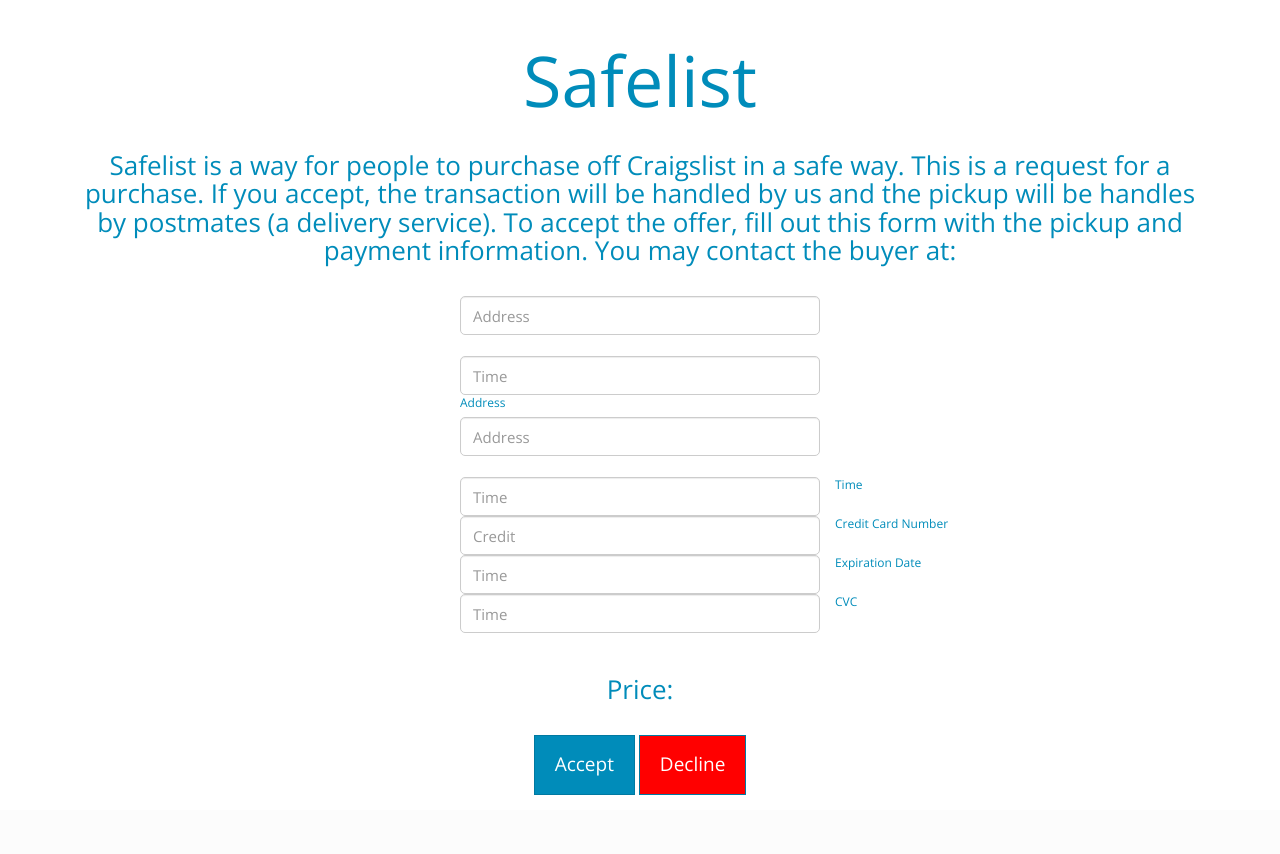
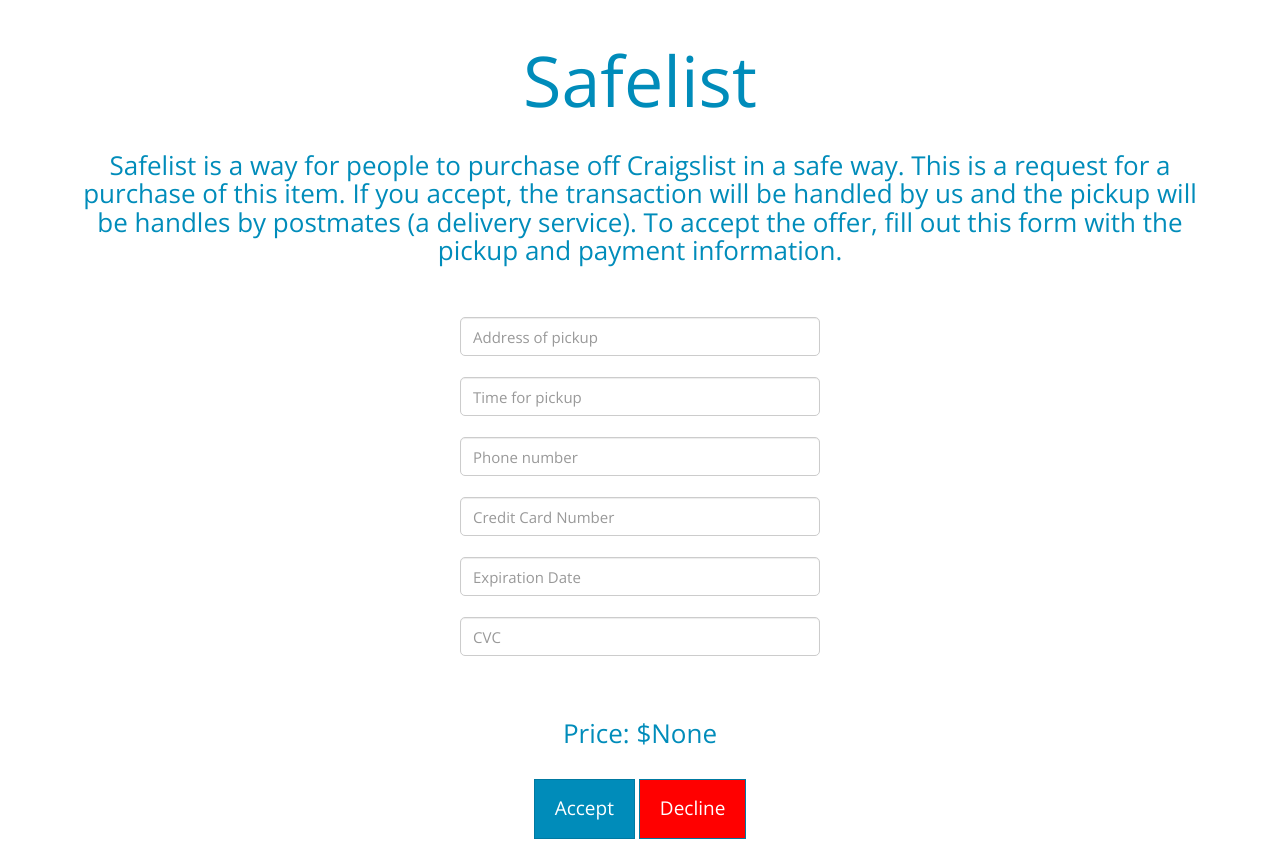
Before and after one commit to DiZy/safelist, a Flask app: page /formResponse in a window 1280 px wide. Shown: the part 45-899 px from the top of the page. Before the commit the page ends 840 px from the top, so only its background shows below. Run offline with Flask 2, Linux system fonts and the light colour scheme; some libraries are stand-ins or nearby versions.

Commit message:
pretty much done :^)

```diff
--- a/app.py
+++ b/app.py
@@ -37,21 +37,39 @@ def form():
 
 @app.route('/formdone', methods=['GET', 'POST'])
 def formdone():
+	username = request.form.get('username')
+	url = request.form.get('url')
+	price = request.form.get('price')
+	pickupAddress = request.form.get('address')
+	pickupTime = request.form.get('time')
+	creditCard = request.form.get('creditcard')
+	expiration = request.form.get('date')
+	cvc = request.form.get('CVC')
+	pickupPhone = request.form.get('number')
+
+	a = users.find_one({'username':username})
+	dropoffAddress = a['address']
+
+	userEmail = a['email']
+
+	#insert stripe stuff
+	createDelivery(pickupAddress, dropoffAddress, pickupTime, pickupPhone)
+
+	#send confirmation email
+
 	return render_template("formdone.html")
 
-@app.route('/posttest', methods=['GET', 'POST'])
-def createDelivery():
+def createDelivery(pickup_address, dropoff_address, time, phone):
 	url = "/v1/customers/cus_KAf9ELwr8oZ2wV/deliveries"
 	apikey = "6eaa2533-2faf-466b-9d94-795fdf638e13"
 	data = {
 		"pickup_name":"The Warehouse",
 		"pickup_address":"20 McAllister St, San Francisco, CA",
 		"pickup_phone_number":"555-555-5555",
-		"pickup_notes":"Optional note that this is Invoice #123",
+		"pickup_notes":"Please pickup at " + time,
 		"dropoff_name":"Alice",
 		"dropoff_address":"101 Market St, San Francisco, CA",
 		"dropoff_phone_number":"415-555-1234",
-		"dropoff_notes":"Optional note to ring the bell",
 		"manifest":"Pickup from safelist"
   	}
 	r = requests.post('https://api.postmates.com/v1/customers/cus_KAf9ELwr8oZ2wV/deliveries', data=data, auth=(apikey, ""))
@@ -90,6 +108,7 @@ def show(shop,id,price):
 	# driver.get("http://philadelphia.craigslist.org/"+shop+"/"+id+".html")
 	# driver.find_element_by_class_name("reply_button").click()
 	# a = driver.find_element_by_class_name("anonemail")
+	url = "http://philadelphia.craigslist.org/"+shop+"/"+id+".html"
 	a = "teamsafelist1@gmail.com"
 	message = sendgrid.Mail()
 	message.add_to("teamsafelist1@gmail.com")
@@ -105,11 +124,10 @@ def show(shop,id,price):
 			</div>
 			<div class="col-md-4"></div>
 		</div>
-		<div class="center"><h3>Safelist is a way for people to purchase off Craigslist in a safe way. This is a request for a purchase. If you accept, the transaction will be handled by us and the pickup will be handles by postmates (a delivery service). To accept the offer, follow this link to fill out a form with the pickup and payment information. The buyer is offering; $'''+price+''' </h3></div>
+		<div class="center"><h3>Safelist is a way for people to purchase off Craigslist in a safe way. This is a request for a purchase of <a href="'''+url+'''"> this item </a>. If you accept, the transaction will be handled by us and the pickup will be handles by postmates (a delivery service). To accept the offer, follow this link to fill out a form with the pickup and payment information. The buyer is offering; $'''+price+''' </h3></div>
 		<form action="http://localhost:8000/formResponse" method="POST" >
 			<input type="hidden" value="''' + session['username'] + '''" name="username">
-			<input type="hidden" value="''' + shop + '''" name="shop">
-			<input type="hidden" value="''' + id + '''" name="id">
+			<input type="hidden" value="''' + url + '''" name="url">
 			<input type="hidden" value="''' + price + '''" name="price">
 			<input type="submit" style="display:inline" value="Continue to form">
 			<br>
@@ -118,13 +136,12 @@ def show(shop,id,price):
 	'''
 	message.set_subject("Interested In Buying")
 	message.set_html(email_str)
-	# print s.send(message)
+	print s.send(message)
 	return render_template('get.html', person=a)
 
 @app.route('/formResponse', methods=['GET','POST'])
 def dealWithForm():
-	print request.form.get('username')
-	return render_template('form.html')
+	return render_template('form.html', username = request.form.get('username'), url = request.form.get('url'),price = request.form.get('price'))
 @app.route('/signin', methods=['GET', 'POST'])
 def sign_in():
 	if request.method == 'POST':
@@ -184,7 +201,7 @@ def signup():
 			else:
 				return render_template('signup_tutor.html', username_error="Username taken.")
 		password = make_pw_hash(username,password)
-		user_id = users.insert({"_id": uuid.uuid4(), "username": username,"password": password,"name":full_name,'email':email,"phone":phone,'old_purchases':[]})
+		user_id = users.insert({"_id": uuid.uuid4(), "username": username,"password": password,"name":full_name,'email':email,"phone":phone,'old_purchases':[], 'address':request.form.get('address')})
 		session_login(username, full_name)
 		return redirect('/')
 	return render_template('signup.html')
--- a/templates/form.html
+++ b/templates/form.html
@@ -9,69 +9,66 @@
 		</div>
 		<div class="col-md-4"></div>
 	</div>
-	<form action="/" method="POST">
-	<div class="center"><h3>Safelist is a way for people to purchase off Craigslist in a safe way. This is a request for a purchase. If you accept, the transaction will be handled by us and the pickup will be handles by postmates (a delivery service). To accept the offer, fill out this form with the pickup and payment information. You may contact the buyer at: </h3></div>
+	<form action="/formdone" method="POST">
+	<div class="center"><h3>Safelist is a way for people to purchase off Craigslist in a safe way. This is a request for a purchase of <a href="{{url}}"> this item</a>. If you accept, the transaction will be handled by us and the pickup will be handles by postmates (a delivery service). To accept the offer, fill out this form with the pickup and payment information. </h3></div>
 	<br>
-	<div class="row">
-		<div class="col-md-4"></div>
-		<div class="col-md-4">
-			<input class="form-control circle" placeholder="Address" name="address">
-		</div>
-		<div class="col-md-4"></div>
-	</div>
-	<br>
-	<div class="row">
-		<div class="col-md-4"></div>
-		<div class="col-md-4">
-			<input class="form-control circle" placeholder="Time" name="time">
-		</div>
-		<div class="col-md-4"></div>
-	</div>
 	<div class="row">
 			<div class="col-md-4"></div>
 			<div class="col-md-4">
-				<label>Address</label><br>
-				<input class="form-control circle" placeholder="Address" name="address">
+				<br>
+				<input class="form-control circle" placeholder="Address of pickup" name="address">
 			</div>
 			<div class="col-md-4"></div>
 		</div>
 		<br>
 		<div class="row">
 			<div class="col-md-4"></div>
-			<label>Time</label>
 			<div class="col-md-4">
-				<input class="form-control circle" placeholder="Time" name="time">
+				<input class="form-control circle" placeholder="Time for pickup" name="time">
 			</div>
 			<div class="col-md-4"></div>
 		</div>
+		<br>
 		<div class="row">
 			<div class="col-md-4"></div>
-			<label>Credit Card Number</label>
 			<div class="col-md-4">
-				<input class="form-control circle" placeholder="Credit" name="creditcard">
+				<input class="form-control circle" placeholder="Phone number" name="number">
 			</div>
 			<div class="col-md-4"></div>
 		</div>
+		<br>
 		<div class="row">
 			<div class="col-md-4"></div>
-			<label>Expiration Date</label>
 			<div class="col-md-4">
-				<input class="form-control circle" placeholder="Time" name="date">
+				<input class="form-control circle" placeholder="Credit Card Number" name="creditcard">
 			</div>
 			<div class="col-md-4"></div>
 		</div>
+		<br>
 		<div class="row">
 			<div class="col-md-4"></div>
-			<label>CVC</label>
 			<div class="col-md-4">
-				<input class="form-control circle" placeholder="Time" name="CVC">
+				<input class="form-control circle" placeholder="Expiration Date" name="date">
 			</div>
 			<div class="col-md-4"></div>
 		</div>
+		<br>
+		<div class="row">
+			<div class="col-md-4"></div>
+
+			<div class="col-md-4">
+				<input class="form-control circle" placeholder="CVC" name="CVC">
+			</div>
+			<div class="col-md-4"></div>
+		</div>
+		<br>
 	<br>
 	<div class="center">
-		<h3>Price: </h3>
+		<h3>Price: ${{price}}</h3>
 		<br>
+		<input type="hidden" value="{{username}}" name="username">
+		<input type="hidden" value="{{url}}" name="url">
+		<input type="hidden" value="{{price}}" name="price">
 		<button class="btn btn-lg btn-primary" id="accept">Accept</button>
 		<button class="btn btn-lg btn-primary" style="background-color:red"id="decline">Decline</button>
 	</div>
```
Also changed, not shown: templates/signup.html (+8 -0 lines).
